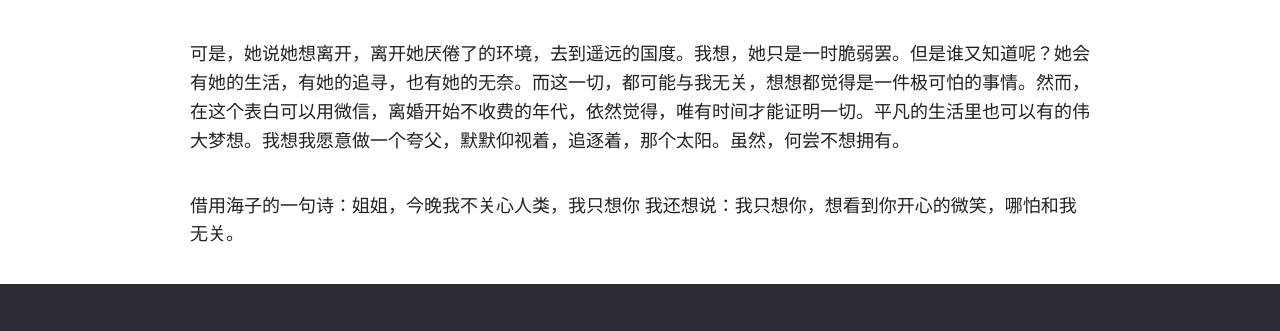
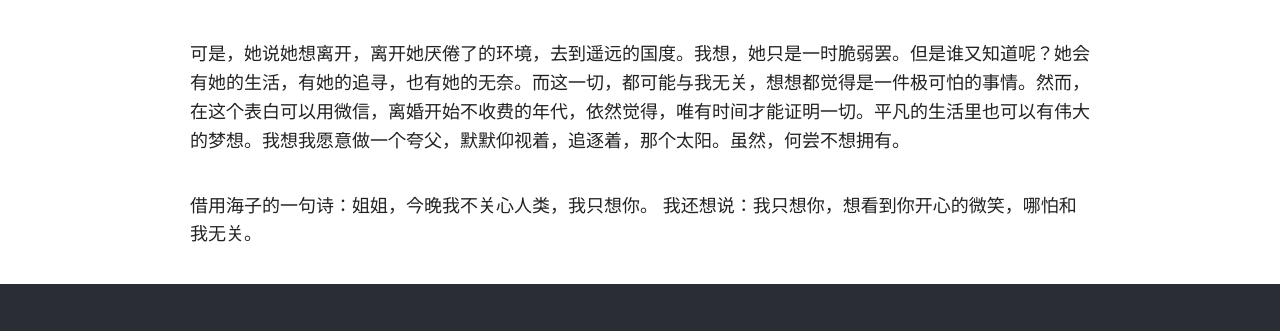
Before and after one commit to yu4nyu/yu4nyu.github.com, a Jekyll site: the page built from _posts/2015-08-16-your-smile.md, in a window 1280 px wide. Shown: the part 1066-1397 px from the top of the page. Built offline with Jekyll 4.4.1, drawn with Linux system fonts in a browser that asks for light colours; nearby versions of some CDN libraries.

Commit message:
[change] fix grammar erros

```diff
--- a/_posts/2015-08-16-your-smile.md
+++ b/_posts/2015-08-16-your-smile.md
@@ -14,7 +14,7 @@ What grace is given me. Let it pass to him. Let him be spared. Save him. ——
 
 常常迷人的笑容，偶尔口无遮拦的粗口。大大咧咧的性格，有时却有着脆弱的神经。有些事情就是这么奇妙，这么不可思议，这么没有道理。遇到别人，总会觉得以后还能遇到更好的人。遇到她，却害怕以后遇不到这么好的人。和她在一起的每一个普通瞬间，都可以成为一直难以忘记的美好回忆。一起吃饭，一起看电影，一起游泳，一起散步,甚至只是一个简短的通话...都值得用专门的笔记本记录下来。她不经意间提到的想法，都会成为自己考虑未来应该和她一起实现的理想。
 
-可是，她说她想离开，离开她厌倦了的环境，去到遥远的国度。我想，她只是一时脆弱罢。但是谁又知道呢？她会有她的生活，有她的追寻，也有她的无奈。而这一切，都可能与我无关，想想都觉得是一件极可怕的事情。然而，在这个表白可以用微信，离婚开始不收费的年代，依然觉得，唯有时间才能证明一切。平凡的生活里也可以有的伟大梦想。我想我愿意做一个夸父，默默仰视着，追逐着，那个太阳。虽然，何尝不想拥有。
+可是，她说她想离开，离开她厌倦了的环境，去到遥远的国度。我想，她只是一时脆弱罢。但是谁又知道呢？她会有她的生活，有她的追寻，也有她的无奈。而这一切，都可能与我无关，想想都觉得是一件极可怕的事情。然而，在这个表白可以用微信，离婚开始不收费的年代，依然觉得，唯有时间才能证明一切。平凡的生活里也可以有伟大的梦想。我想我愿意做一个夸父，默默仰视着，追逐着，那个太阳。虽然，何尝不想拥有。
 
-借用海子的一句诗：姐姐，今晚我不关心人类，我只想你
+借用海子的一句诗：姐姐，今晚我不关心人类，我只想你。
 我还想说：我只想你，想看到你开心的微笑，哪怕和我无关。
```
